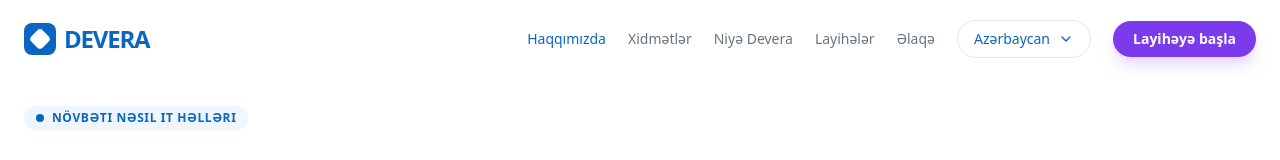
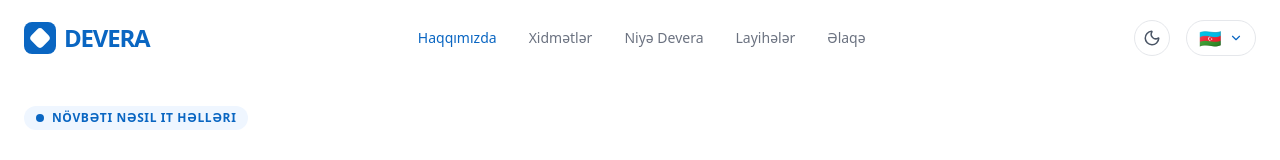
Before and after one commit to NizamSixmetov/devera_webfrontend, a React (Vite) app: page / in a window 1280 px wide. Shown: the top 160 px of the page. Built offline with nearby package versions, Linux system fonts and the light colour scheme.

Commit message:
Add dark mode support and theme toggle functionality in Header component

```diff
--- a/src/Components/Header.tsx
+++ b/src/Components/Header.tsx
@@ -1,7 +1,7 @@
+import i18n from "i18next";
+import { useTranslation } from "react-i18next";
 import { useState, useEffect, useRef } from "react";
-import { Menu, X, ChevronDown } from "lucide-react";
-import { useTranslation } from "react-i18next";
-import i18n from "i18next";
+import { Menu, X, ChevronDown, Sun, Moon } from "lucide-react";
 
 const navItems = [
   { key: "about", id: "about" },
@@ -12,9 +12,9 @@
 ];
 
 const languages = [
-  { code: "az", label: "Azərbaycan" },
-  { code: "en", label: "English" },
-  { code: "ru", label: "Русский" },
+  { code: "az", label: "Azərbaycan", flag: "🇦🇿" },
+  { code: "en", label: "English", flag: "🇺🇸" },
+  { code: "ru", label: "Русский", flag: "🇷🇺" },
 ];
 
 export default function Header() {
@@ -25,7 +25,29 @@
   const [activeSection, setActiveSection] = useState("");
   const [isLangOpen, setIsLangOpen] = useState(false);
 
+  const [theme, setTheme] = useState(() => {
+    if (typeof window !== "undefined") {
+      return document.documentElement.classList.contains("dark")
+        ? "dark"
+        : "light";
+    }
+    return "light";
+  });
+
   const langRef = useRef<HTMLDivElement>(null);
+
+  useEffect(() => {
+    if (theme === "dark") {
+      document.documentElement.classList.add("dark");
+    } else {
+      document.documentElement.classList.remove("dark");
+    }
+    localStorage.setItem("theme", theme);
+  }, [theme]);
+
+  const toggleTheme = () => {
+    setTheme((prev) => (prev === "light" ? "dark" : "light"));
+  };
 
   useEffect(() => {
     const handleScroll = () => setIsScrolled(window.scrollY > 20);
@@ -90,97 +112,107 @@
     <header
       className={`fixed top-0 left-0 right-0 z-50 transition-all duration-300 ${
         isScrolled
-          ? "bg-white/80 backdrop-blur-md shadow-sm py-3"
-          : "bg-white py-5"
+          ? "bg-white/80 dark:bg-[#0a0a0a]/80 backdrop-blur-md shadow-sm py-3"
+          : "bg-white dark:bg-[#0a0a0a] py-5"
       }`}
     >
-      <div className="max-w-7xl mx-auto px-6 flex items-center justify-between">
+      <div className="max-w-7xl mx-auto px-6 flex items-center justify-between gap-4">
         {/* Logo */}
         <a
           href="#"
           onClick={(e) => scrollToSection(e, "hero")}
-          className="text-2xl font-bold tracking-tighter text-[#0A66C2] flex items-center gap-2"
+          className="text-2xl font-bold tracking-tighter text-[#0A66C2] dark:text-white flex items-center gap-2 shrink-0"
         >
-          <div className="w-8 h-8 bg-[#0A66C2] rounded-lg flex items-center justify-center">
+          <div className="w-8 h-8 bg-[#0A66C2] dark:bg-blue-600 rounded-lg flex items-center justify-center shrink-0">
             <div className="w-4 h-4 bg-white rounded-sm rotate-45" />
           </div>
           DEVERA
         </a>
 
         {/* Desktop Nav */}
-        <nav className="hidden md:flex items-center gap-5.5">
+        <nav className="hidden md:flex items-center justify-center gap-x-4 lg:gap-x-8 flex-1">
           {navItems.map((item) => (
             <a
               key={item.id}
               href={`#${item.id}`}
               onClick={(e) => scrollToSection(e, item.id)}
-              className={`text-sm font-medium transition-colors ${
+              className={`text-[13px] lg:text-sm font-medium transition-colors whitespace-nowrap ${
                 activeSection === item.id
-                  ? "text-[#0A66C2]"
-                  : "text-[#6B7280] hover:text-[#0A66C2]"
+                  ? "text-[#0A66C2] dark:text-blue-400"
+                  : "text-[#6B7280] dark:text-gray-400 hover:text-[#0A66C2] dark:hover:text-white"
               }`}
             >
               {t(`nav.${item.key}`)}
             </a>
           ))}
+        </nav>
 
-          {/* Language Dropdown BETWEEN Contact and Button */}
-          <div ref={langRef} className="relative">
+        {/* Right Side Actions */}
+        <div className="flex items-center gap-2 lg:gap-4 shrink-0">
+          {/* Theme Toggle */}
+          <button
+            onClick={toggleTheme}
+            className="p-2 rounded-full border border-gray-200 dark:border-gray-800 text-gray-600 dark:text-gray-300 hover:bg-gray-100 dark:hover:bg-gray-800 transition-colors cursor-pointer shrink-0"
+          >
+            {theme === "light" ? <Moon size={18} /> : <Sun size={18} />}
+          </button>
+
+          <div ref={langRef} className="relative hidden sm:block shrink-0">
             <button
               onClick={() => setIsLangOpen((v) => !v)}
-              className="flex items-center gap-2 px-4 py-2 rounded-full border border-gray-200 text-sm font-medium text-[#0A66C2] hover:text-[#0A66C2] transition"
+              className="flex items-center gap-2 px-3 py-2 rounded-full border border-gray-200 dark:border-gray-800 text-sm font-medium text-[#0A66C2] dark:text-gray-200 hover:bg-gray-50 dark:hover:bg-gray-800 transition cursor-pointer"
             >
-              {currentLang.label}
+              <span className="text-lg leading-none">{currentLang.flag}</span>
               <ChevronDown
-                size={16}
-                className={`transition-transform ${
+                size={14}
+                className={`transition-transform duration-200 ${
                   isLangOpen ? "rotate-180" : ""
                 }`}
               />
             </button>
 
             {isLangOpen && (
-              <div className="absolute right-0 mt-2 w-32 bg-white rounded-xl shadow-lg border border-gray-100 overflow-hidden">
+              <div className="absolute right-0 mt-2 w-40 bg-white dark:bg-gray-900 rounded-xl shadow-xl border border-gray-100 dark:border-gray-800 overflow-hidden animate-in fade-in zoom-in duration-200">
                 {languages.map((lng) => (
                   <button
                     key={lng.code}
                     onClick={() => changeLanguage(lng.code)}
-                    className={`w-full text-left px-4 py-2 text-sm transition ${
+                    className={`w-full flex items-center gap-3 px-4 py-2.5 text-sm transition cursor-pointer ${
                       i18n.language === lng.code
                         ? "bg-[#0A66C2] text-white"
-                        : "text-gray-600 hover:text-[#0A66C2] cursor-pointer"
+                        : "text-gray-600 dark:text-gray-400 hover:bg-gray-50 dark:hover:bg-gray-800"
                     }`}
                   >
-                    {lng.label}
+                    <span className="text-base">{lng.flag}</span>
+                    <span>{lng.label}</span>
                   </button>
                 ))}
               </div>
             )}
           </div>
 
-          {/* Start Project Button LAST */}
-          <button
+          {/* Start Project Button */}
+          {/* <button
             onClick={(e) => scrollToSection(e, "contact")}
-            className="bg-[#7C3AED] hover:bg-[#6D28D9] text-white px-5 py-2 rounded-full text-sm font-semibold transition-all active:scale-95 shadow-lg shadow-purple-200 cursor-pointer"
+            className="hidden md:block bg-[#7C3AED] hover:bg-[#6D28D9] text-white px-5 lg:px-6 py-2 rounded-full text-sm font-semibold transition-all active:scale-95 shadow-lg shadow-purple-200 dark:shadow-none cursor-pointer whitespace-nowrap shrink-0"
           >
             {t("nav.start")}
-          </button>
-        </nav>
+          </button> */}
 
-        {/* Mobile Toggle */}
+          {/* Burger Button */}
           <button
-          className="md:hidden p-2 text-[#6B7280] cursor-pointer"
+            className="md:hidden p-2 text-[#6B7280] dark:text-gray-400 cursor-pointer"
             onClick={() => setIsMenuOpen(!isMenuOpen)}
-          aria-label="Toggle menu"
           >
             {isMenuOpen ? <X size={24} /> : <Menu size={24} />}
           </button>
         </div>
+      </div>
 
       {/* Mobile Menu */}
       <div
-        className={`md:hidden absolute top-full left-0 right-0 bg-white border-t border-gray-100 transition-all duration-300 overflow-hidden ${
-          isMenuOpen ? "min-h-screen opacity-100" : "max-h-0 opacity-0"
+        className={`md:hidden absolute top-full left-0 right-0 bg-white dark:bg-[#0a0a0a] border-t border-gray-100 dark:border-gray-900 transition-all duration-300 overflow-hidden ${
+          isMenuOpen ? "h-screen opacity-100" : "h-0 opacity-0"
         }`}
       >
         <nav className="flex flex-col p-6 gap-4">
@@ -190,15 +222,21 @@
               href={`#${item.id}`}
               onClick={(e) => scrollToSection(e, item.id)}
               className={`text-lg font-medium ${
-                activeSection === item.id ? "text-[#0A66C2]" : "text-[#6B7280]"
+                activeSection === item.id
+                  ? "text-[#0A66C2] dark:text-blue-400"
+                  : "text-[#6B7280] dark:text-gray-400"
               }`}
             >
               {t(`nav.${item.key}`)}
             </a>
           ))}
 
-          {/* Mobile Language */}
-          <div className="border rounded-xl overflow-hidden mt-2">
+          {/* Mobile Language Selection with Flags */}
+          <div className="grid grid-cols-1 gap-2 mt-2">
+            <p className="text-xs font-semibold text-gray-400 uppercase tracking-wider px-1">
+              {t("chat.language") || "Language"}
+            </p>
+            <div className="border dark:border-gray-800 rounded-2xl overflow-hidden shadow-sm">
               {languages.map((lng) => (
                 <button
                   key={lng.code}
@@ -206,20 +244,22 @@
                     changeLanguage(lng.code);
                     setIsMenuOpen(false);
                   }}
-                className={`w-full px-4 py-3 text-left text-sm cursor-pointer ${
+                  className={`w-full flex items-center gap-4 px-4 py-4 text-left text-sm cursor-pointer transition-colors ${
                     i18n.language === lng.code
                       ? "bg-[#0A66C2] text-white"
-                    : "bg-white text-gray-600 hover:bg-[#0A66C2] hover:text-white"
+                      : "bg-white dark:bg-gray-900 text-gray-600 dark:text-gray-400 hover:bg-gray-50 dark:hover:bg-gray-800 border-b border-gray-50 dark:border-gray-800 last:border-none"
                   }`}
                 >
-                {lng.label}
+                  <span className="text-xl">{lng.flag}</span>
+                  <span className="font-medium">{lng.label}</span>
                 </button>
               ))}
+            </div>
           </div>
 
           <button
             onClick={(e) => scrollToSection(e, "contact")}
-            className="bg-[#7C3AED] text-white px-6 py-3 rounded-xl font-semibold mt-3 cursor-pointer"
+            className="bg-[#7C3AED] text-white px-6 py-4 rounded-2xl font-semibold mt-4 shadow-lg shadow-purple-200 dark:shadow-none cursor-pointer"
           >
             {t("nav.start")}
           </button>
```
Lines whose indentation alone changed are shown as unchanged.
